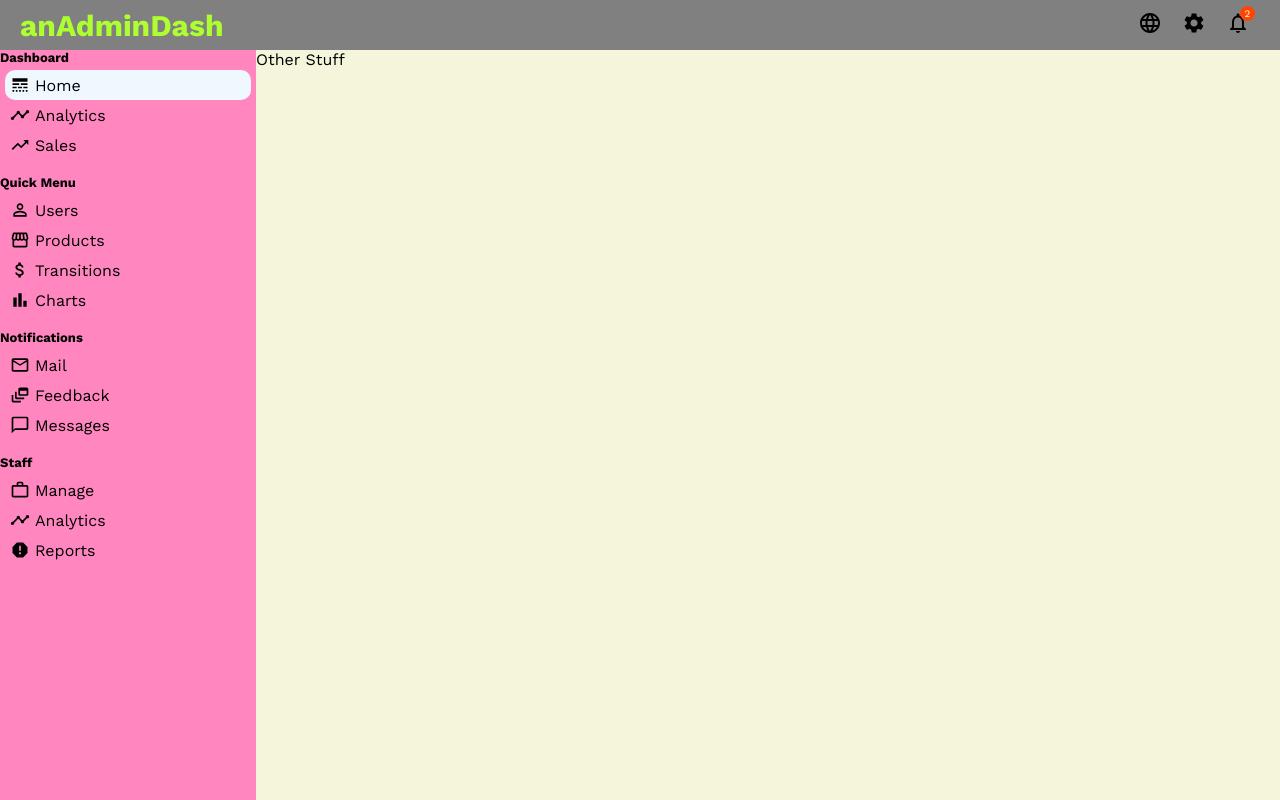
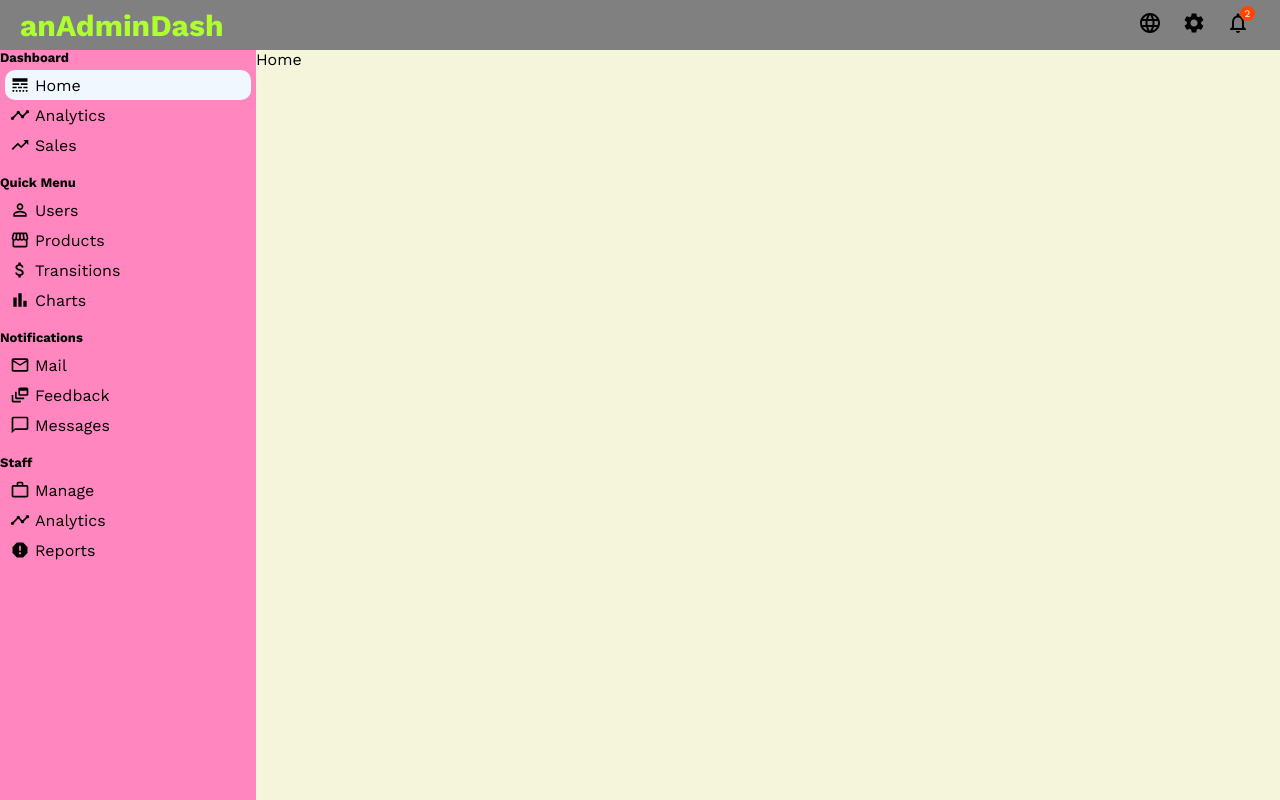
Before and after one commit to shadowp2810/react_an_admindash, a React (Create React App) app: page / in a window 1280 px wide. Built offline with nearby package versions, Linux system fonts and the light colour scheme.

Commit message:
Create HomePage

```diff
--- a/src/App.css
+++ b/src/App.css
@@ -7,8 +7,3 @@
     flex-direction: column;
   }
 }
-
-.otherstuff {
-  flex: 4;
-  background-color: beige;
-}
--- a/src/App.js
+++ b/src/App.js
@@ -1,9 +1,10 @@
 import React, { useEffect, useState } from "react";
 import ReactDOM from "react-dom";
 
+import "./App.css";
+import TopNavBar from "./components/topnavbar/TopNavBar";
 import SideNavBar from "./components/sidenavbar/SideNavBar";
-import TopNavBar from "./components/topnavbar/TopNavBar";
-import "./App.css";
+import HomePage from "./pages/homepage/HomePage";
 
 function App() {
   const [width, setWidth] = useState(window.innerWidth);
@@ -20,7 +21,7 @@ function App() {
       <TopNavBar />
       <div className="container">
         <SideNavBar width={width} />
-        <div className="otherstuff">Other Stuff</div>
+        <HomePage />
       </div>
     </div>
   );
--- /dev/null
+++ b/src/pages/homepage/HomePage.css
@@ -0,0 +1,4 @@
+.homepage {
+  flex: 4;
+  background-color: beige;
+}
--- /dev/null
+++ b/src/pages/homepage/HomePage.jsx
@@ -0,0 +1,8 @@
+import React from "react";
+import "./HomePage.css";
+
+function HomePage(props) {
+  return <div className="homepage"> Home </div>;
+}
+
+export default HomePage;
```
